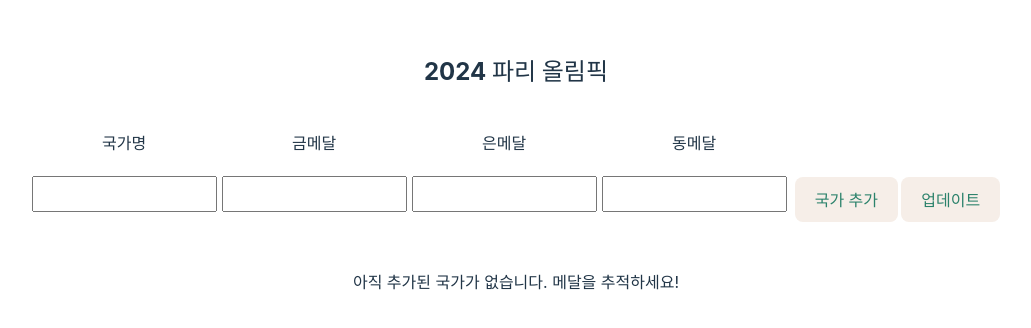
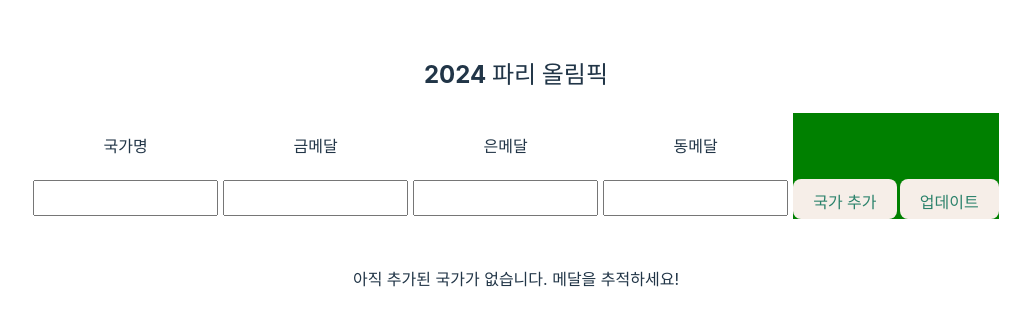
Before and after one commit to ye21iin/sparta-react-project01, a React (Vite) app: page / in a window 1280 px wide. Shown: the part 212-540 px from the top of the page, without its empty margins (124-1155 px from the left). Built offline with nearby package versions, Linux system fonts and the light colour scheme.

Commit message:
Comment: add notation with formBtns unmatched issue of buttons with input fields

```diff
--- a/src/App.css
+++ b/src/App.css
@@ -15,15 +15,22 @@
   height: 30px;
 }
 
+.formBtns {
+  display: flex;
+  gap: 3px;
+
+  background-color: green; /* 버튼영역 확인용 */
+}
+
 .addBtn,
 .udBtn {
-  display: inline-block;
+  height: 40px;
   margin-top: 32%;
-  margin-left: 3px;
 
   color: #2b826b;
   background-color: #f6eee8;
 }
+
 .card {
   padding: 2em;
 }
```
